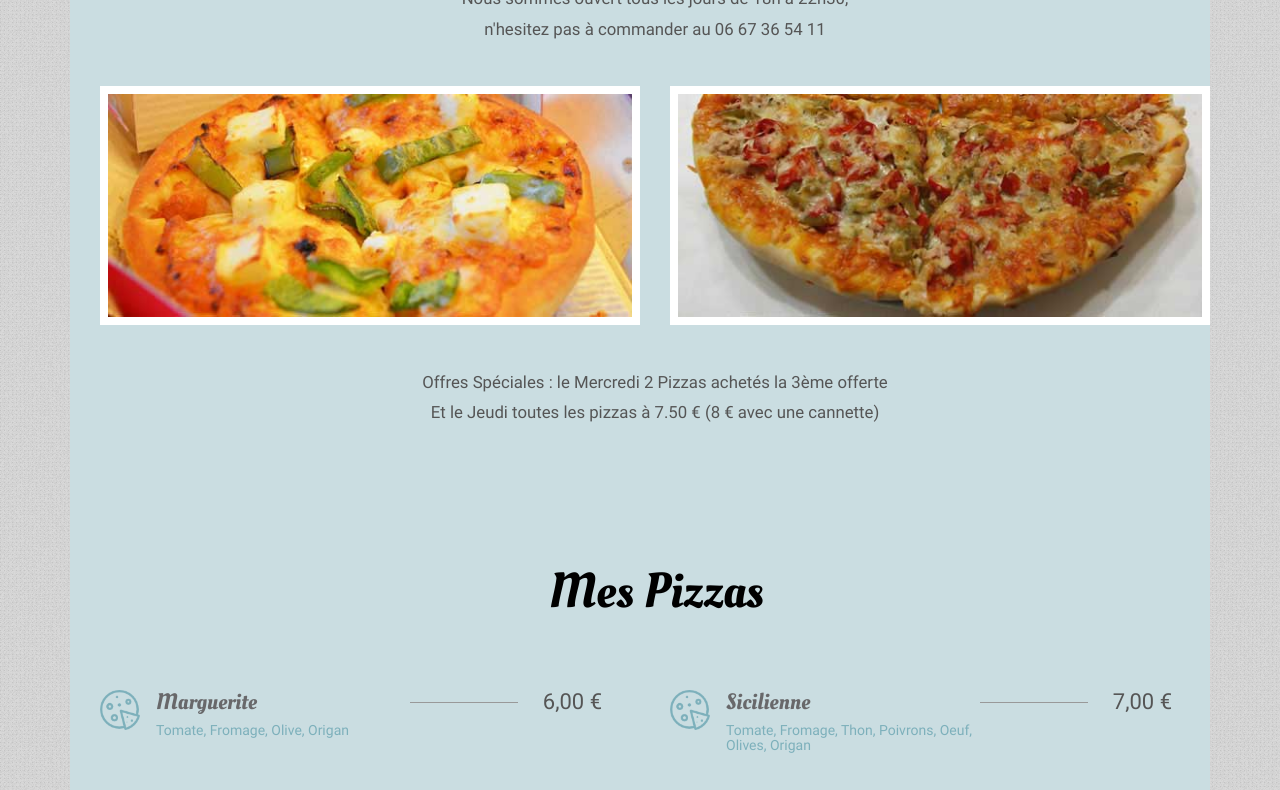
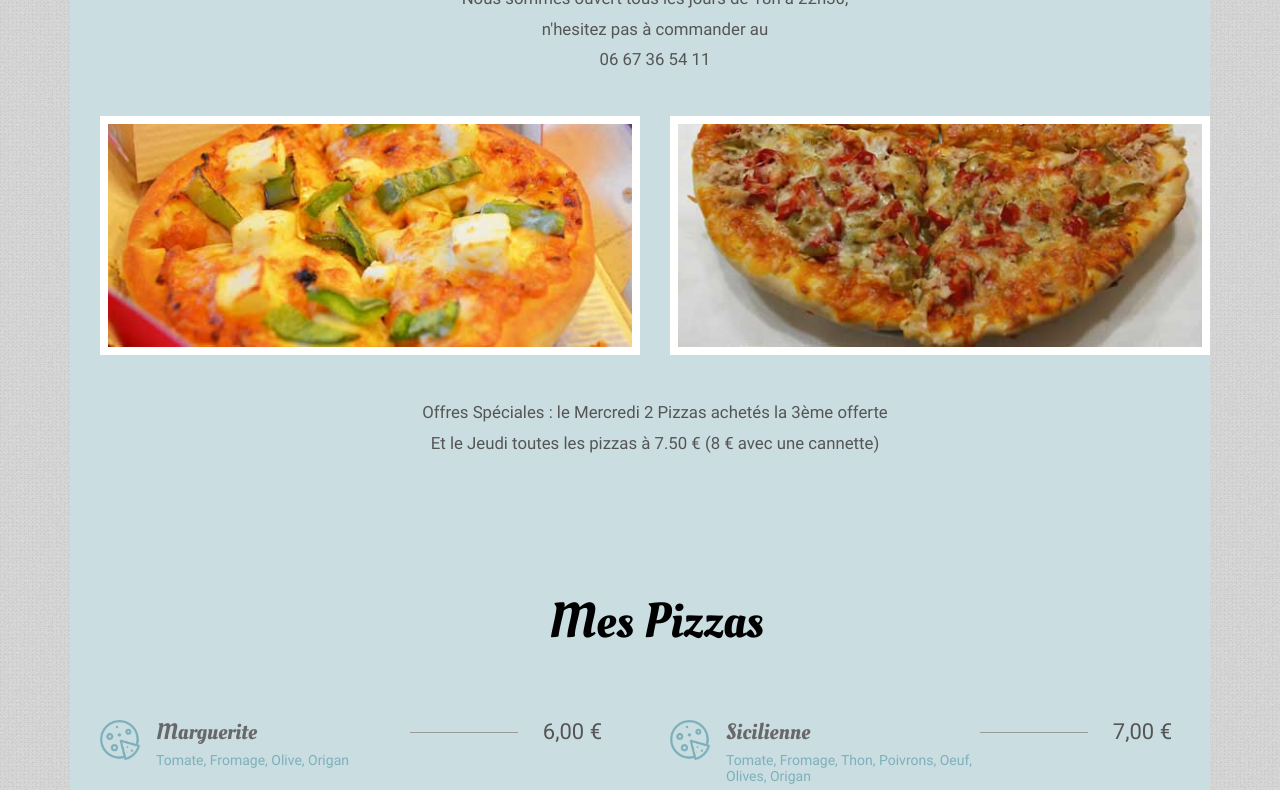
Before and after one commit to surapule/sitePizza, a plain HTML site: page Tahar/index.html in a window 1280 px wide. Shown: the part 734-1524 px from the top of the page. Drawn offline with Linux system fonts and the light colour scheme.

Commit message:
mise en page numero

```diff
--- a/Tahar/index.html
+++ b/Tahar/index.html
@@ -71,7 +71,7 @@ License URL: http://creativecommons.org/licenses/by/3.0/
 			<!--welcome-->
 			<div class="welcome" id="welcome">
 				<h3 class="title">Bienvenue</h3>
-				<p>Nous sommes ouvert tous les jours de 18h à 22h30,<br> n'hesitez pas à commander au 06 67 36 54 11 </p>
+				<p>Nous sommes ouvert tous les jours de 18h à 22h30,<br> n'hesitez pas à commander au<br> 06 67 36 54 11 </p>
 				<div class="welcome-info">
 					<div class="col-md-6 welcome-grids">
 						<div class="welcome-img">
```
